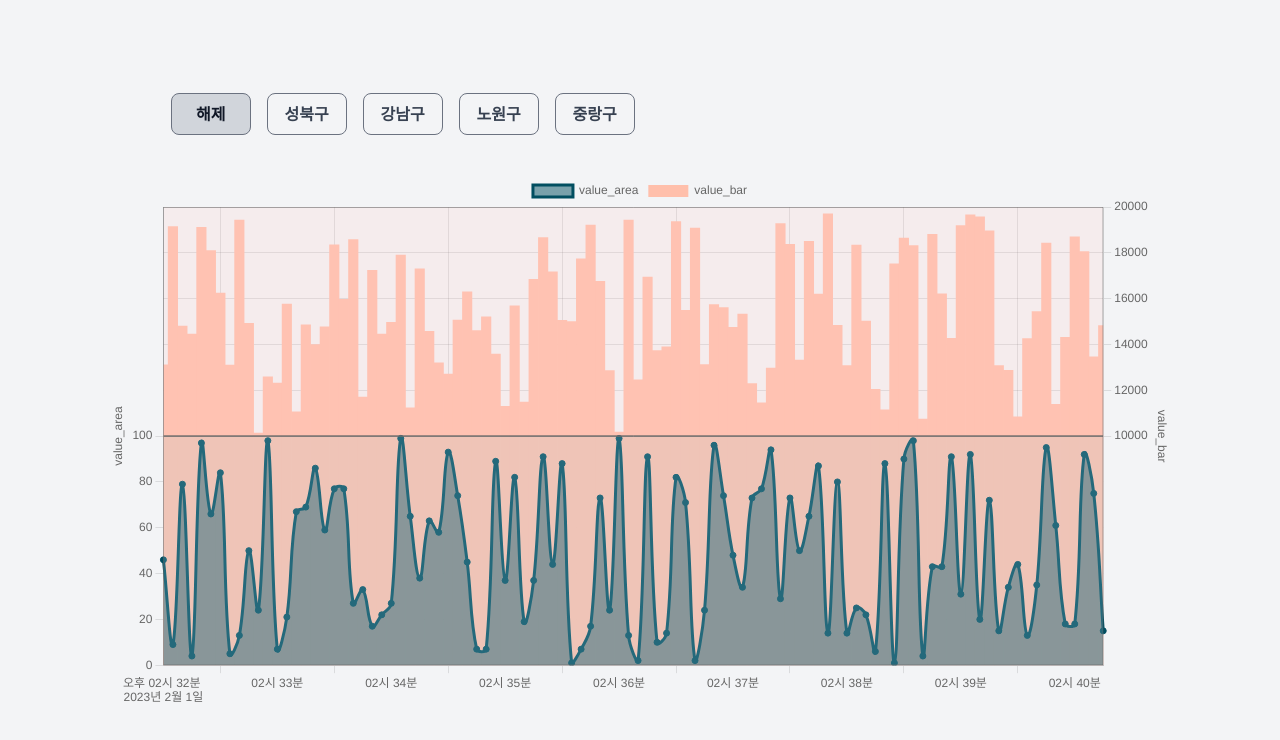
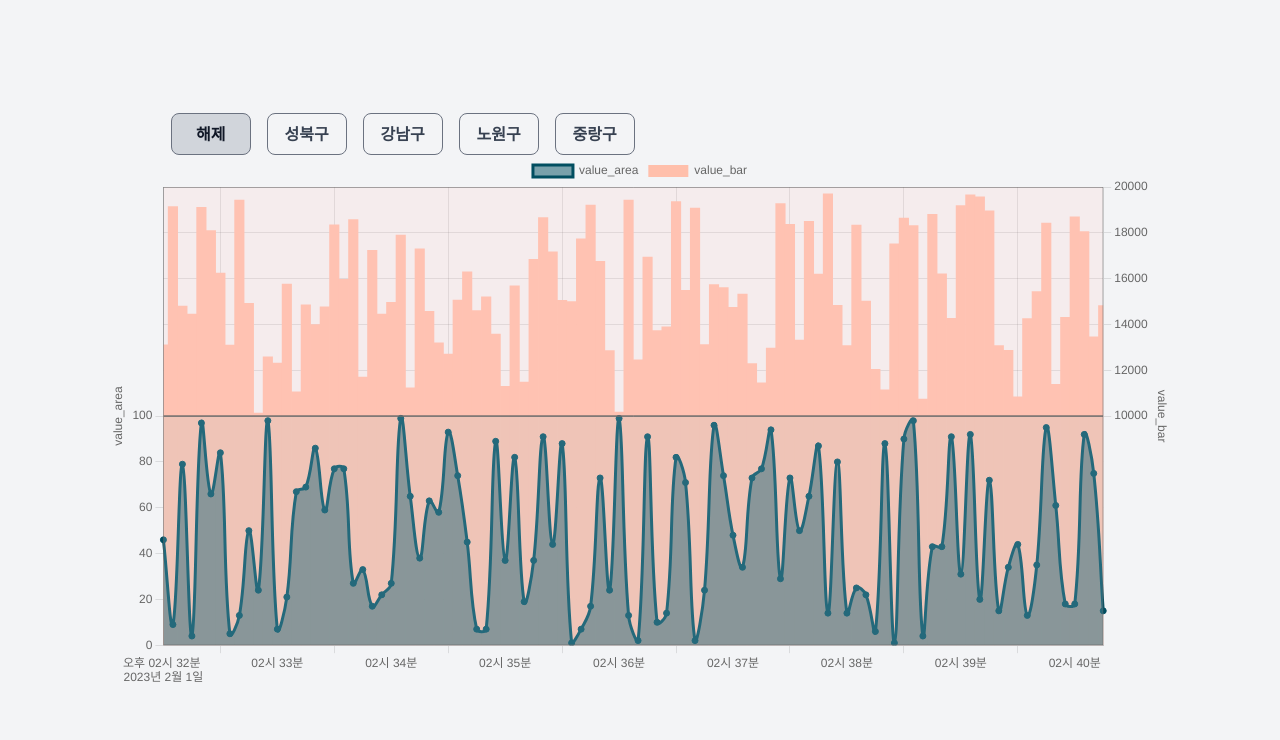
Before and after one commit to junsobi/Chart-App, a React (Create React App) app: page / in a window 1280 px wide. Shown: the top 740 px of the page. Built offline with nearby package versions, Linux system fonts and the light colour scheme.

Commit message:
style : 레이아웃 조정

```diff
--- a/src/layouts/ChartLayout.tsx
+++ b/src/layouts/ChartLayout.tsx
@@ -7,7 +7,7 @@ interface ChartLayoutProps {
 const ChartLayout: React.FC<ChartLayoutProps> = ({ children }) => {
   return (
     <div className="w-screen h-screen flex items-center justify-center bg-gray-100">
-      <div className="w-5/6 flex flex-col gap-10">{children}</div>
+      <div className="w-5/6 flex flex-col">{children}</div>
     </div>
   );
 };
```
